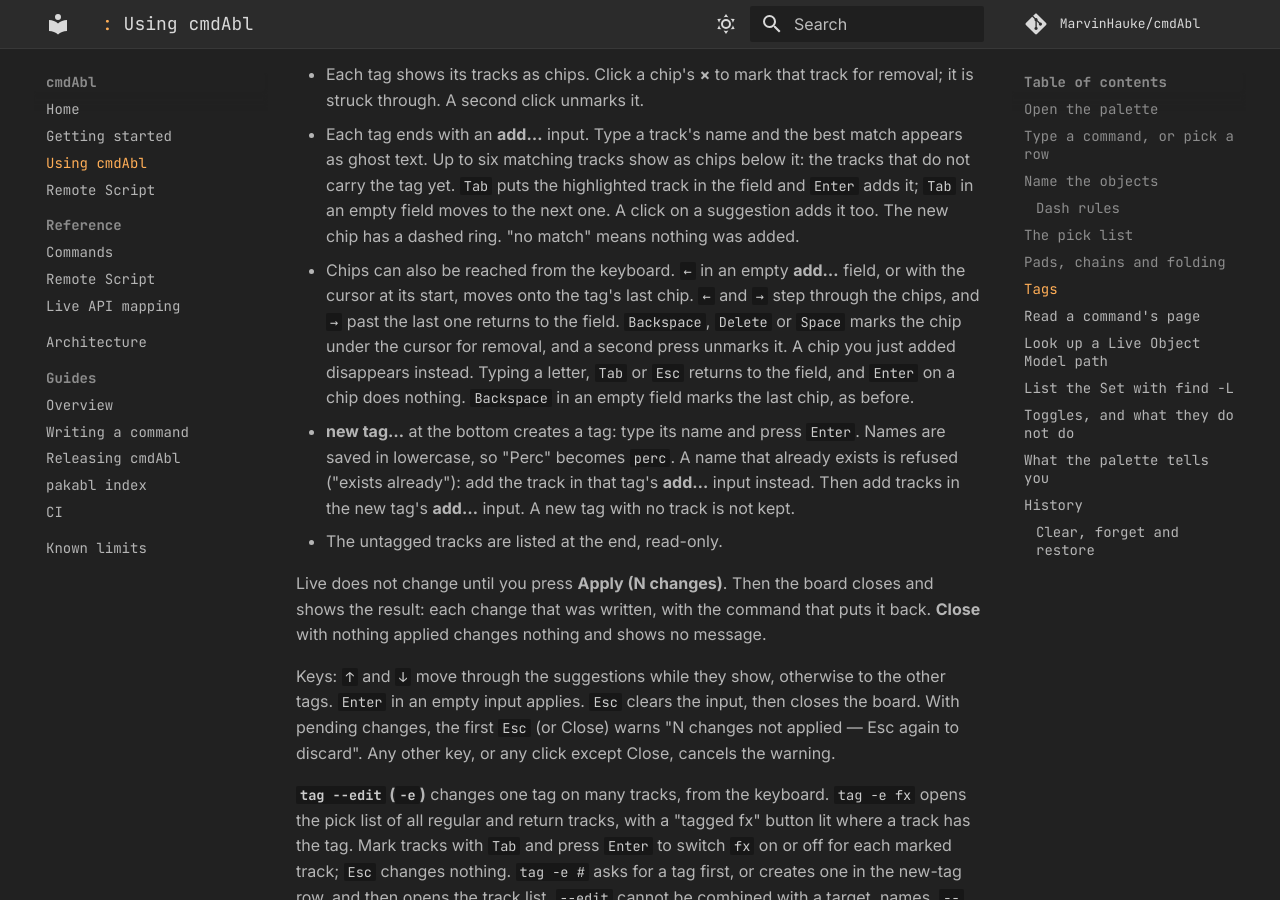
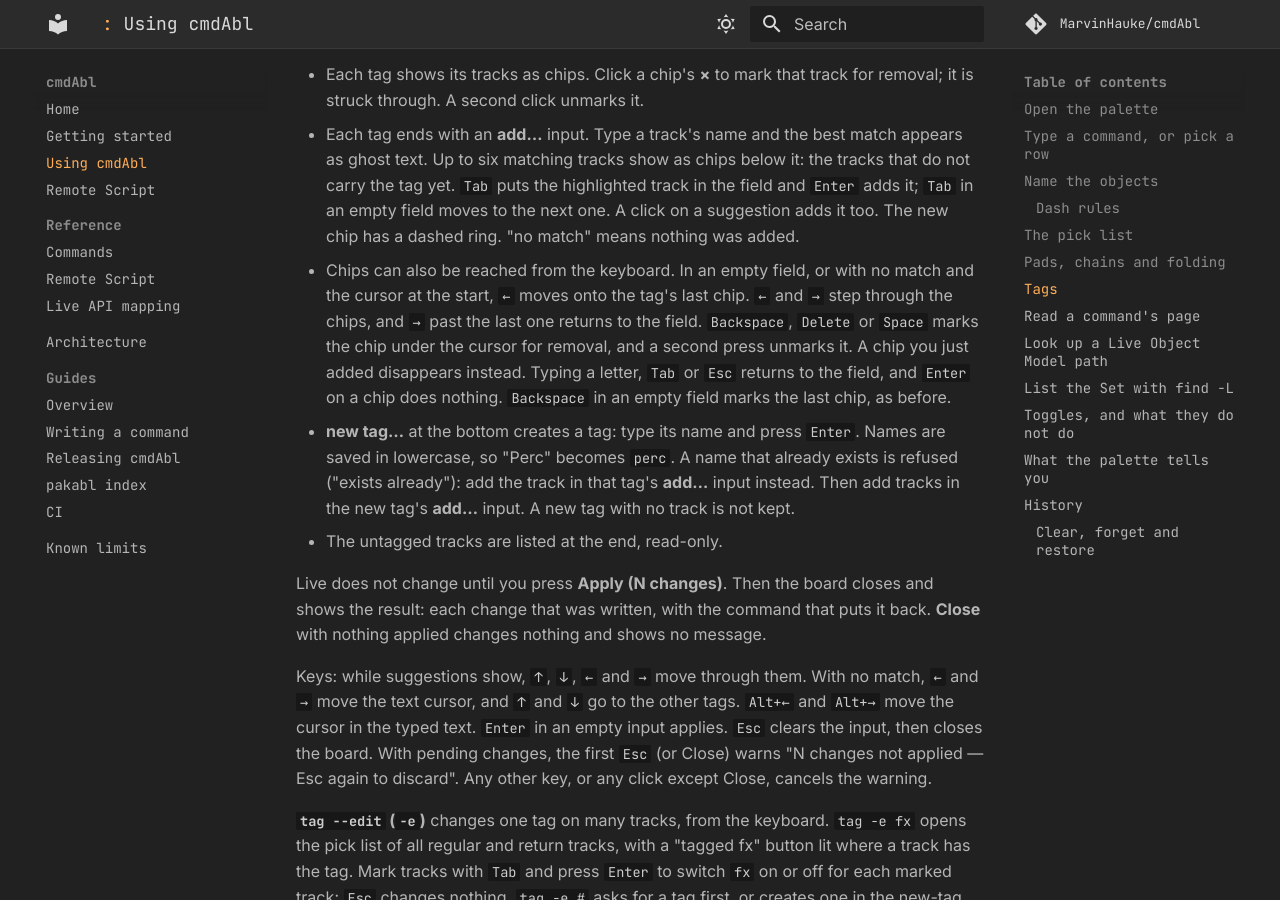
Before and after one commit to MarvinHauke/cmdAbl, an MkDocs documentation site: the page built from docs/using.md, in a window 1280 px wide and 900 px high, scrolled down 4843 px. Built offline with MkDocs 1.6.1 and Material for MkDocs 9.7.7, drawn with Linux system fonts in a browser that asks for light colours; comment, search, counter and statistics services are not loaded.

Commit message:
docs(using): board ←/→ keys — suggestions, cursor, chips
Co-Authored-By: Claude Haiku 5.5 <noreply@anthropic.com>

```diff
--- a/docs/using.md
+++ b/docs/using.md
@@ -157,10 +157,10 @@ In a Set without tags, the empty list says "type a new tag".
   A second click unmarks it.
 - Each tag ends with an **add…** input. Type a track's name and the best match appears as ghost text. Up to six
   matching tracks show as chips below it: the tracks that do not carry the tag yet. `Tab` puts the highlighted track
-  in the field and `Enter` adds it; `Tab` in an empty field moves to the next one. A click on a suggestion adds it too. The new chip has a dashed ring. "no match" means
-  nothing was added.
-- Chips can also be reached from the keyboard. `←` in an empty **add…** field, or with the cursor at its start, moves
-  onto the tag's last chip. `←` and `→` step through the chips, and `→` past the last one returns to the field.
+  in the field and `Enter` adds it; `Tab` in an empty field moves to the next one. A click on a suggestion adds it too.
+  The new chip has a dashed ring. "no match" means nothing was added.
+- Chips can also be reached from the keyboard. In an empty field, or with no match and the cursor at the start,
+  `←` moves onto the tag's last chip. `←` and `→` step through the chips, and `→` past the last one returns to the field.
   `Backspace`, `Delete` or `Space` marks the chip under the cursor for removal, and a second press unmarks it. A chip
   you just added disappears instead. Typing a letter, `Tab` or `Esc` returns to the field, and `Enter` on a chip does
   nothing. `Backspace` in an empty field marks the last chip, as before.
@@ -173,7 +173,8 @@ Live does not change until you press **Apply (N changes)**. Then the board close
 change that was written, with the command that puts it back. **Close** with nothing applied changes nothing and
 shows no message.
 
-Keys: `↑` and `↓` move through the suggestions while they show, otherwise to the other tags. `Enter` in an
+Keys: while suggestions show, `↑`, `↓`, `←` and `→` move through them. With no match, `←` and `→` move the text
+cursor, and `↑` and `↓` go to the other tags. `Alt+←` and `Alt+→` move the cursor in the typed text. `Enter` in an
 empty input applies. `Esc` clears the input, then closes the board. With pending changes, the first `Esc` (or Close)
 warns "N changes not applied — Esc again to discard". Any other key, or any click except Close, cancels the warning.
 
```
